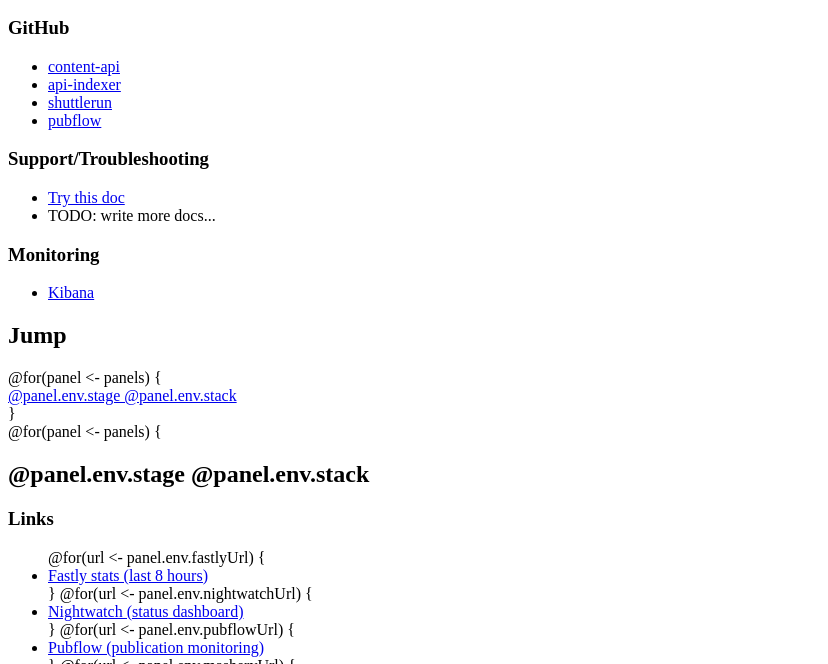
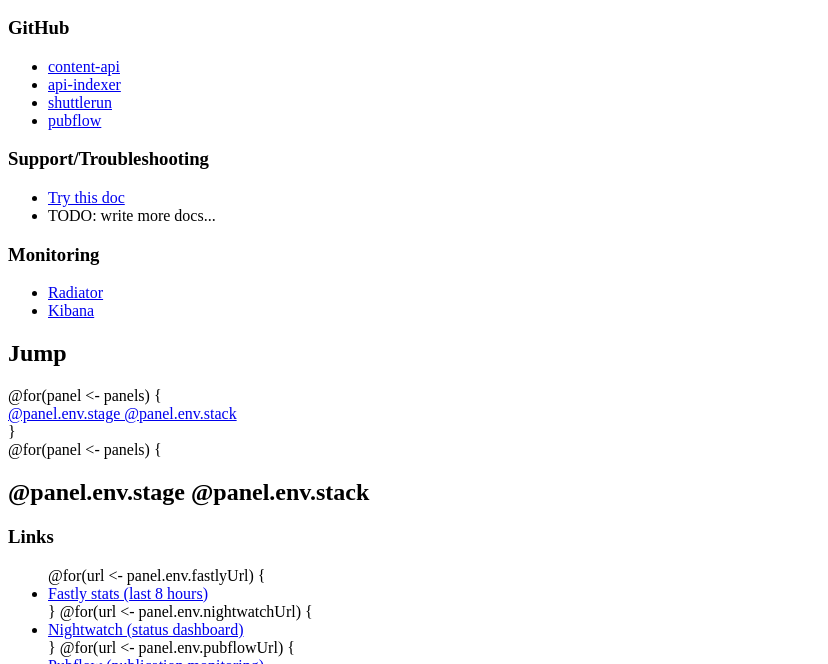
Before and after one commit to guardian/content-api-dashboard, a website: page app/views/index.scala.html in a window 1280 px wide. Shown: the part 136-800 px from the top of the page, without its empty margins (0-828 px from the left). Drawn offline with Linux system fonts and the light colour scheme.

Commit message:
Add a link to the Radiator

```diff
--- a/app/views/index.scala.html
+++ b/app/views/index.scala.html
@@ -36,6 +36,7 @@
           <div class="col-md-4">
             <h3>Monitoring</h3>
             <ul>
+              <li><a target="_blank" href="http://gu-radiator.appspot.com/capi.html">Radiator</a></li>
               <li><a target="_blank" href="http://logcabin.content.guardianapis.com/">Kibana</a></li>
             </ul>
           </div>
```
